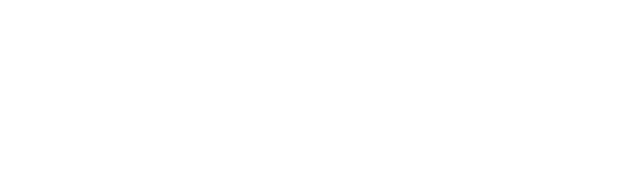
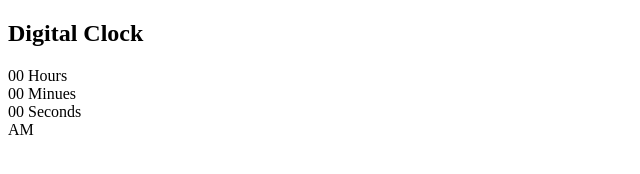
Before and after one commit to Mohamed-Tarig/digital-clock, a plain HTML site: page index.html in a window 1280 px wide. Shown: the whole page, without its empty margins (0-640 px from the left). Drawn offline with Linux system fonts and the light colour scheme.

Commit message:
add html body

```diff
--- a/index.html
+++ b/index.html
@@ -3,9 +3,26 @@
 <head>
     <meta charset="UTF-8">
     <meta name="viewport" content="width=device-width, initial-scale=1.0">
-    <title>Document</title>
+    <title>Digital Clock</title>
 </head>
 <body>
-
+    <h2>Digital Clock</h2>
+    <div class="clock">
+        <div>
+            <span id="hours">00</span>
+            <span class="text">Hours</span>
+        </div>
+        <div>
+            <span id="minutes">00</span>
+            <span class="text">Minues</span>
+        </div>
+        <div>
+            <span id="seconds">00</span>
+            <span class="text">Seconds</span>
+        </div>
+        <div>
+            <span id="ampm">AM</span>
+        </div>
+    </div>
 </body>
 </html>
```
